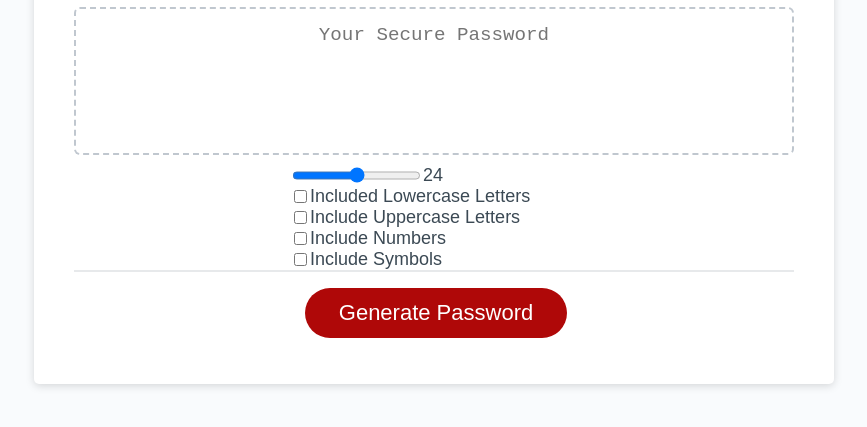
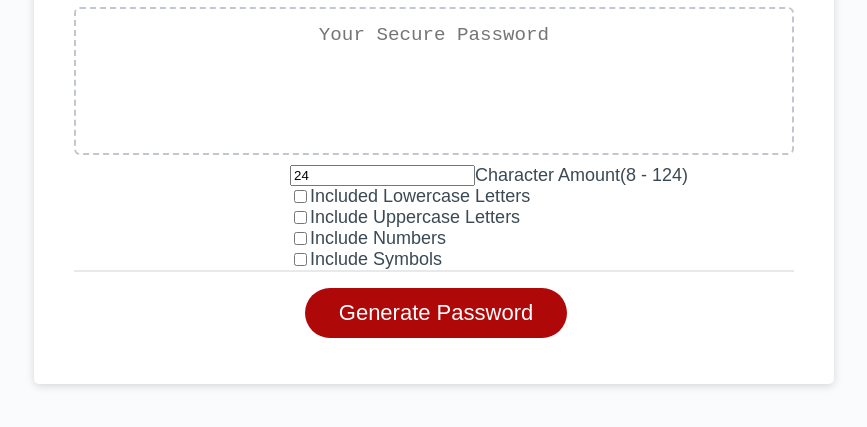
Before and after one commit to brotherson67/UofUWeek3, a plain HTML site: page Password_Generator/index.html in a window 1280 px wide. Shown: the part 241-668 px from the top of the page, without its empty margins (206-1073 px from the left). Drawn offline with Linux system fonts and the light colour scheme.

Commit message:
added form element to html

```diff
--- a/Password_Generator/PassGen2.js
+++ b/Password_Generator/PassGen2.js
@@ -18,6 +18,13 @@ const symbolArray = [33,34,35, 36, 37, 38, 39, 40, 52, 42, 58, 59, 60, 61, 62, 6
 // need to create slider function
 // need to link slider to random number generator character amount
 // need to add ASC character translator
+
+//range elements
+let charNum = document.getElementById("charNum")
+
+console.dir(charNum);
+
+
 
 //lowerCase function
 let lowerBox = function(masterArray){
--- a/Password_Generator/index.html
+++ b/Password_Generator/index.html
@@ -29,9 +29,10 @@
           ></textarea>
         </div>
 
-        <div class="checkBox" id="sliderDiv">
-          <input type="range" min="8" max="128" id="charNum">
-          <span id="rangeSpan">24</span>
+        <form>
+          <div class="checkBox" id="charNumDiv">
+            <input type="text" id="charNum" value="24">
+            <label>Character Amount(8 - 124)</label>
           </div>
 
           <div class="checkBox">
@@ -55,8 +56,9 @@
           </div>
 
           <div class="card-footer">
-          <button id="generate" class="btn">Generate Password</button>
+            <button id="generate" class="btn" type="submit">Generate Password</button>
           </div>
+        </form>
 
       </div>
     </div>
```
Lines whose indentation alone changed are shown as unchanged.
